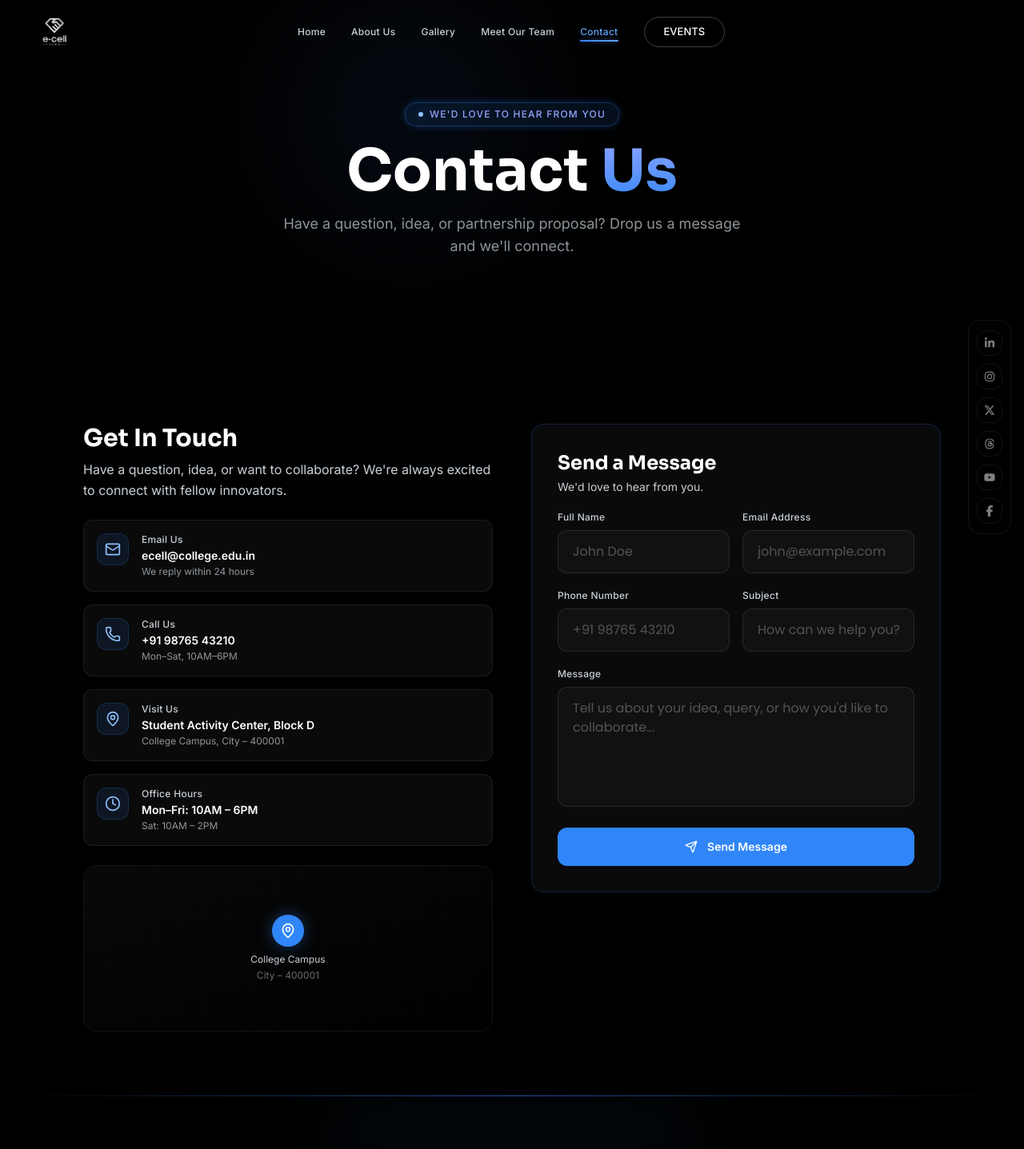
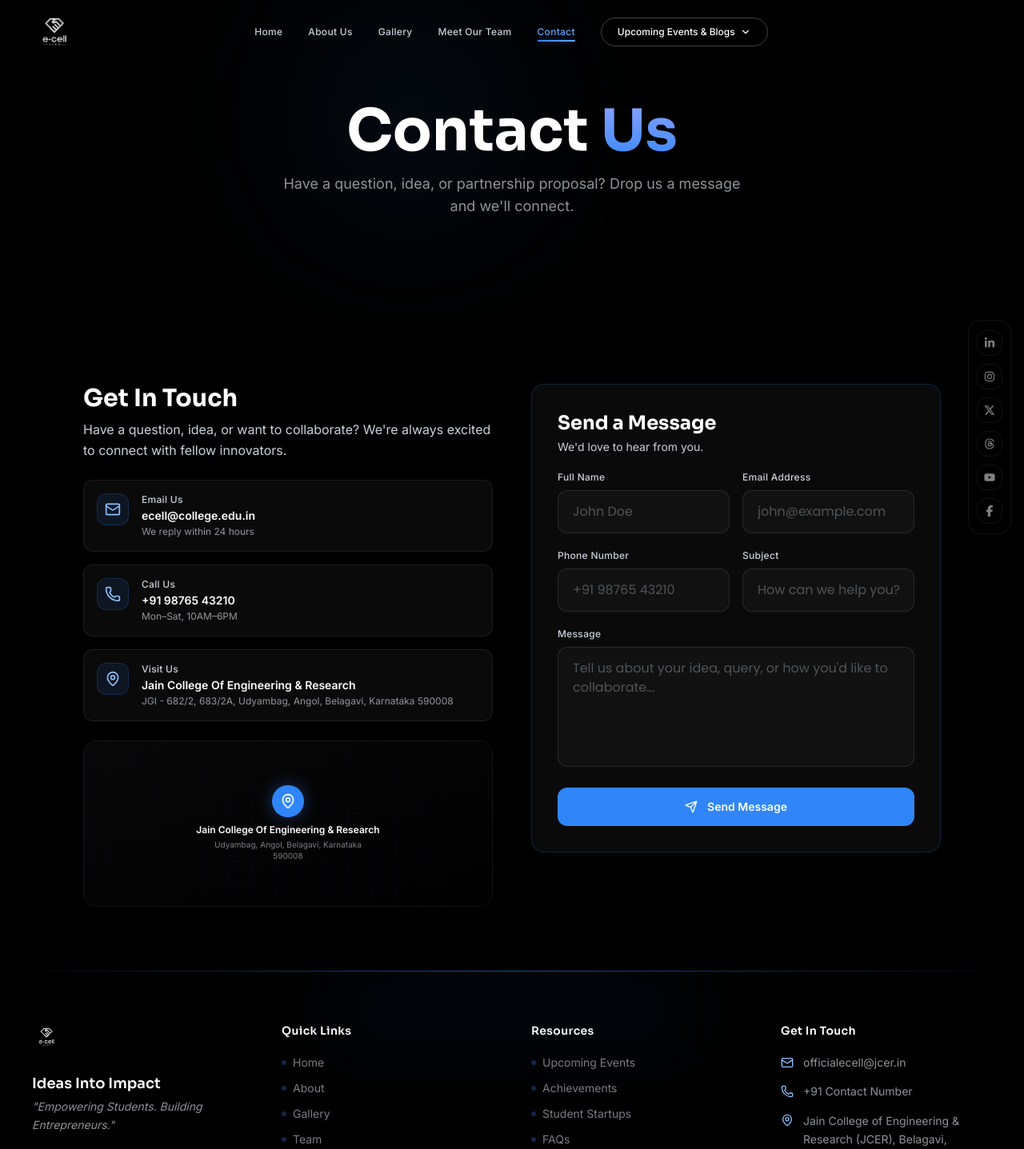
Before and after one commit to Prathamwadiyar/Jcer-E-cell, a React (Vite) app: page /contact in a window 1280 px wide. Shown: the top 1437 px of the page at 80% size. Built offline with nearby package versions, Linux system fonts and the light colour scheme.

Commit message:
Contact: remove badge, update address, add maps link, remove office hours; Header: events dropdown

```diff
--- a/src/components/contact/ContactInfo.jsx
+++ b/src/components/contact/ContactInfo.jsx
@@ -1,5 +1,7 @@
 import { motion } from 'framer-motion';
-import { Mail, Phone, MapPin, Clock } from 'lucide-react';
+import { Mail, Phone, MapPin } from 'lucide-react';
+
+const MAPS_URL = 'https://www.google.com/maps/search/?api=1&query=JGI+-+Jain+College+Of+Engineering+And+Research,+682%2F2,+683%2F2A,+Udyambag,+Angol,+Belagavi,+Karnataka+590008';
 
 const contactItems = [
   {
@@ -19,16 +21,9 @@ const contactItems = [
   {
     icon: MapPin,
     title: 'Visit Us',
-    value: 'Student Activity Center, Block D',
-    sub: 'College Campus, City – 400001',
-    href: '#',
-  },
-  {
-    icon: Clock,
-    title: 'Office Hours',
-    value: 'Mon–Fri: 10AM – 6PM',
-    sub: 'Sat: 10AM – 2PM',
-    href: null,
+    value: 'Jain College Of Engineering & Research',
+    sub: 'JGI - 682/2, 683/2A, Udyambag, Angol, Belagavi, Karnataka 590008',
+    href: MAPS_URL,
   },
 ];
 
@@ -62,6 +57,7 @@ const ContactInfo = () => {
               <Wrapper
                 href={href || undefined}
                 target={href?.startsWith('http') ? '_blank' : undefined}
+                rel={href?.startsWith('http') ? 'noopener noreferrer' : undefined}
                 className={`glass rounded-xl p-4 flex items-start gap-4 transition-all duration-300
                   ${href ? 'hover:border-ecell-blue/30 hover:shadow-glow-sm cursor-pointer' : ''}
                   border border-white/[0.08]`}
@@ -80,8 +76,14 @@ const ContactInfo = () => {
         })}
       </div>
 
-      {/* Map placeholder */}
-      <div className="rounded-2xl overflow-hidden border border-white/[0.08] h-52 relative">
+      {/* Map — clicking opens Google Maps */}
+      <a
+        href={MAPS_URL}
+        target="_blank"
+        rel="noopener noreferrer"
+        className="block rounded-2xl overflow-hidden border border-white/[0.08] h-52 relative group"
+        aria-label="Open location in Google Maps"
+      >
         <div className="w-full h-full bg-gradient-to-br from-ecell-bg2 to-ecell-bg flex items-center justify-center relative">
           {/* Fake map grid */}
           <div className="absolute inset-0 opacity-30"
@@ -90,15 +92,21 @@ const ContactInfo = () => {
               backgroundSize: '30px 30px'
             }}
           />
+          {/* Hover overlay */}
+          <div className="absolute inset-0 bg-ecell-blue/0 group-hover:bg-ecell-blue/5 transition-all duration-300 flex items-end justify-center pb-3">
+            <span className="opacity-0 group-hover:opacity-100 transition-opacity duration-200 text-ecell-glow text-xs font-inter font-medium">
+              Open in Google Maps ↗
+            </span>
+          </div>
           <div className="relative text-center">
-            <div className="w-10 h-10 rounded-full bg-ecell-blue shadow-glow-md flex items-center justify-center mx-auto mb-2">
+            <div className="w-10 h-10 rounded-full bg-ecell-blue shadow-glow-md flex items-center justify-center mx-auto mb-2 group-hover:scale-110 transition-transform duration-300">
               <MapPin className="w-5 h-5 text-white" />
             </div>
-            <p className="text-ecell-gray text-xs font-inter">College Campus</p>
-            <p className="text-ecell-gray/50 text-xs mt-1">City – 400001</p>
+            <p className="text-white text-xs font-inter font-semibold">Jain College Of Engineering & Research</p>
+            <p className="text-ecell-gray/60 text-[10px] mt-1 max-w-[200px] mx-auto leading-snug">Udyambag, Angol, Belagavi, Karnataka 590008</p>
           </div>
         </div>
-      </div>
+      </a>
     </motion.div>
   );
 };
--- a/src/components/layout/Header.jsx
+++ b/src/components/layout/Header.jsx
@@ -1,7 +1,7 @@
-import { useState, useEffect } from 'react';
+import { useState, useEffect, useRef } from 'react';
 import { NavLink, Link } from 'react-router-dom';
 import { motion, AnimatePresence } from 'framer-motion';
-import { Menu, X } from 'lucide-react';
+import { Menu, X, ChevronDown } from 'lucide-react';
 import logoImg from '../../assets/logo.jpg';
 
 const navLinks = [
@@ -15,6 +15,8 @@ const navLinks = [
 const Header = () => {
   const [scrolled, setScrolled] = useState(false);
   const [menuOpen, setMenuOpen] = useState(false);
+  const [eventsOpen, setEventsOpen] = useState(false);
+  const eventsRef = useRef(null);
 
   useEffect(() => {
     const handleScroll = () => setScrolled(window.scrollY > 60);
@@ -23,6 +25,17 @@ const Header = () => {
   }, []);
 
   useEffect(() => { setMenuOpen(false); }, [location.pathname]);
+
+  // Close events dropdown when clicking outside
+  useEffect(() => {
+    const handleClickOutside = (e) => {
+      if (eventsRef.current && !eventsRef.current.contains(e.target)) {
+        setEventsOpen(false);
+      }
+    };
+    document.addEventListener('mousedown', handleClickOutside);
+    return () => document.removeEventListener('mousedown', handleClickOutside);
+  }, []);
 
   return (
     <>
@@ -73,17 +86,50 @@ const Header = () => {
                 <span className="w-px h-4 bg-white/10 block flex-shrink-0" />
               )}
 
-              {/* EVENTS button */}
-              <motion.a
-                href="/events"
-                whileHover={{ scale: 1.04, boxShadow: '0 0 16px rgba(59,130,246,0.45)' }}
-                whileTap={{ scale: 0.96 }}
-                className={`inline-flex items-center font-inter font-medium rounded-full border border-white/25 text-white whitespace-nowrap
-                  hover:bg-ecell-blue hover:border-ecell-blue transition-all duration-250 flex-shrink-0
-                  ${scrolled ? 'px-4 py-1.5 text-[12px]' : 'px-6 py-2 text-[13px]'}`}
-              >
-                EVENTS
-              </motion.a>
+              {/* Upcoming Events & Blogs dropdown button */}
+              <div ref={eventsRef} className="relative flex-shrink-0">
+                <motion.button
+                  onClick={() => setEventsOpen(!eventsOpen)}
+                  whileHover={{ scale: 1.04, boxShadow: '0 0 16px rgba(59,130,246,0.45)' }}
+                  whileTap={{ scale: 0.96 }}
+                  className={`inline-flex items-center gap-1.5 font-inter font-medium rounded-full border border-white/25 text-white whitespace-nowrap
+                    hover:bg-ecell-blue hover:border-ecell-blue transition-all duration-250
+                    ${scrolled ? 'px-4 py-1.5 text-[12px]' : 'px-5 py-2 text-[12px]'}`}
+                >
+                  Upcoming Events & Blogs
+                  <ChevronDown className={`w-3.5 h-3.5 transition-transform duration-200 ${eventsOpen ? 'rotate-180' : ''}`} />
+                </motion.button>
+
+                {/* Dropdown */}
+                <AnimatePresence>
+                  {eventsOpen && (
+                    <motion.div
+                      initial={{ opacity: 0, y: -6, scale: 0.96 }}
+                      animate={{ opacity: 1, y: 0, scale: 1 }}
+                      exit={{ opacity: 0, y: -6, scale: 0.96 }}
+                      transition={{ duration: 0.18 }}
+                      className="absolute top-full right-0 mt-2 w-44 rounded-xl bg-black/90 backdrop-blur-xl border border-white/10 shadow-[0_8px_32px_rgba(0,0,0,0.7)] overflow-hidden z-50"
+                    >
+                      <a
+                        href="/events"
+                        onClick={() => setEventsOpen(false)}
+                        className="flex items-center gap-2 px-4 py-3 text-sm text-ecell-gray hover:text-white hover:bg-ecell-blue/15 transition-all duration-150 border-b border-white/[0.06]"
+                      >
+                        <span className="w-1.5 h-1.5 rounded-full bg-ecell-glow" />
+                        Events
+                      </a>
+                      <a
+                        href="/blog"
+                        onClick={() => setEventsOpen(false)}
+                        className="flex items-center gap-2 px-4 py-3 text-sm text-ecell-gray hover:text-white hover:bg-ecell-blue/15 transition-all duration-150"
+                      >
+                        <span className="w-1.5 h-1.5 rounded-full bg-ecell-glow" />
+                        Blog
+                      </a>
+                    </motion.div>
+                  )}
+                </AnimatePresence>
+              </div>
             </nav>
 
             {/* Right: Balance spacer + JOIN US only shows outside nav on non-scrolled */}
@@ -146,16 +192,20 @@ const Header = () => {
                   </NavLink>
                 </motion.div>
               ))}
-              <motion.a
+              <a
                 href="/events"
-                initial={{ opacity: 0, x: -16 }}
-                animate={{ opacity: 1, x: 0 }}
-                transition={{ delay: navLinks.length * 0.05 }}
                 onClick={() => setMenuOpen(false)}
-                className="mt-2 block text-center py-2.5 rounded-full border border-white/25 text-white text-sm font-inter hover:bg-ecell-blue hover:border-ecell-blue transition-all duration-250"
+                className="block py-2.5 px-3 rounded-xl text-sm font-inter transition-all duration-200 text-ecell-gray hover:text-white hover:bg-white/[0.04]"
               >
-                EVENTS
-              </motion.a>
+                Events
+              </a>
+              <a
+                href="/blog"
+                onClick={() => setMenuOpen(false)}
+                className="block py-2.5 px-3 rounded-xl text-sm font-inter transition-all duration-200 text-ecell-gray hover:text-white hover:bg-white/[0.04]"
+              >
+                Blog
+              </a>
             </div>
           </motion.div>
         )}
--- a/src/pages/Contact.jsx
+++ b/src/pages/Contact.jsx
@@ -1,7 +1,6 @@
 import { motion } from 'framer-motion';
 import ContactForm from '../components/contact/ContactForm';
 import ContactInfo from '../components/contact/ContactInfo';
-import SectionBadge from '../components/ui/SectionBadge';
 
 const Contact = () => {
   return (
@@ -16,14 +15,7 @@ const Contact = () => {
         <div className="orb orb-cyan absolute bottom-0 right-1/3 w-80 h-64 opacity-15 pointer-events-none" />
 
         <div className="relative z-10 text-center px-6">
-          <motion.div
-            initial={{ opacity: 0, y: 20 }}
-            animate={{ opacity: 1, y: 0 }}
-            transition={{ duration: 0.5 }}
-            className="mb-5"
-          >
-            <SectionBadge>We'd Love To Hear From You</SectionBadge>
-          </motion.div>
+          {/* Badge removed */}
           <motion.h1
             initial={{ opacity: 0, y: 28 }}
             animate={{ opacity: 1, y: 0 }}
```
